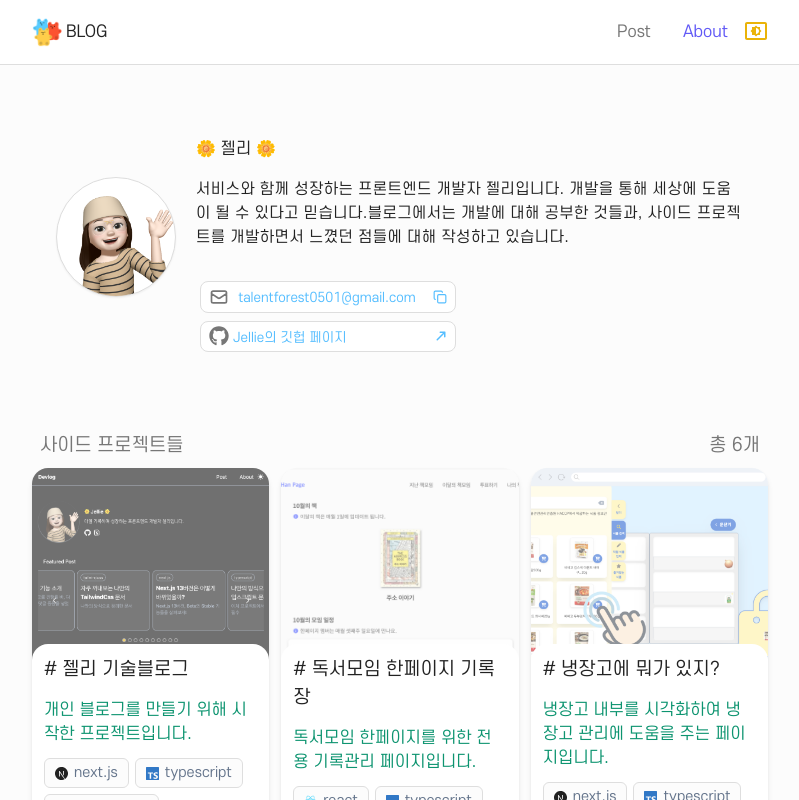
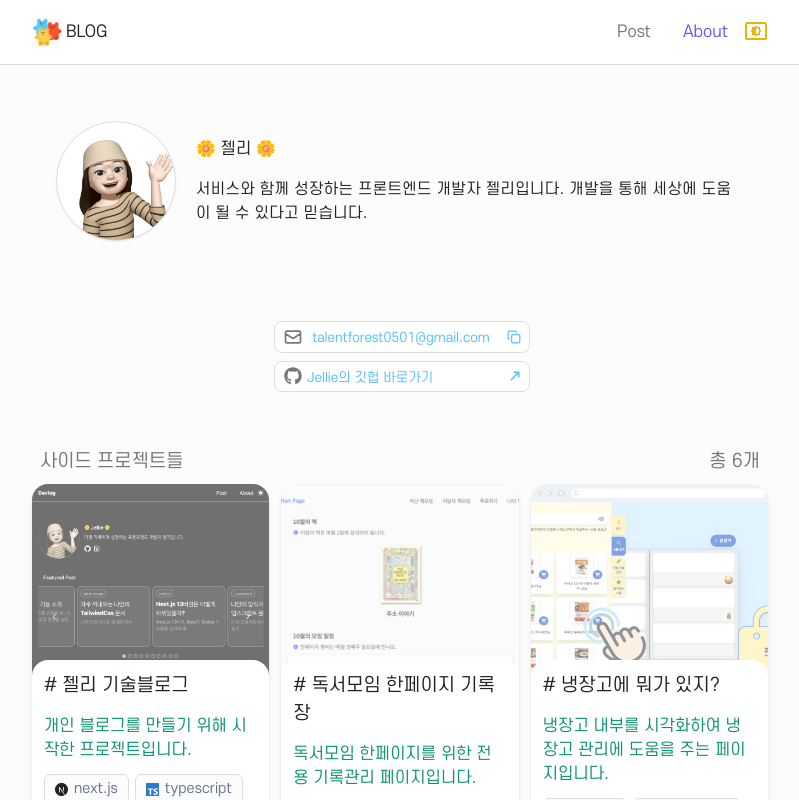
Before and after one commit to talentforest/Jellie-Blog, a Next.js app: page /about in a window 1280 px wide. Shown: the top 800 px of the page, without its empty margins (240-1039 px from the left). Built offline with nearby package versions, Linux system fonts and the light colour scheme.

Commit message:
refactoring: about 페이지 개인정보박스

```diff
--- a/app/about/page.tsx
+++ b/app/about/page.tsx
@@ -1,6 +1,7 @@
-import { getAllProjects } from '@/service/about';
+import { getAllProjects, getPersonalDataList } from '@/service/about';
 import ProjectItem from '@/components/about/project-item';
 import Introduction from '@/components/home/introduction';
+import PersonalDataItem from '@/components/about/personal-data-item';
 
 export const metadata = {
   title: 'About',
@@ -11,14 +12,17 @@ const HEADING_STYLE = 'text-lg flex items-center text-gray';
 
 export default async function AboutPage() {
   const projectList = await getAllProjects();
+  const personalDataList = await getPersonalDataList();
 
   return (
     <>
-      <Introduction
-        extraData
-        introduction='블로그에서는 개발에 대해 공부한 것들과, 사이드 프로젝트를 개발하면서
-          느꼈던 점들에 대해 작성하고 있습니다.'
-      />
+      <Introduction />
+
+      <ul className='relative flex flex-col items-center justify-center gap-2 pl-1 mt-4'>
+        {personalDataList.map(({ type, title, link }) => (
+          <PersonalDataItem key={type} type={type} title={title} link={link} />
+        ))}
+      </ul>
 
       <section className='mx-4 mt-14 mb-8 md:mx-0'>
         <header className='flex mb-2 px-2 justify-between items-center'>
--- /dev/null
+++ b/components/about/personal-data-item.tsx
@@ -0,0 +1,76 @@
+'use client';
+
+import { useState } from 'react';
+import { FaGithub } from 'react-icons/fa';
+import { HiOutlineMail } from 'react-icons/hi';
+import { ImArrowUpRight2 } from 'react-icons/im';
+import { LuCopy } from 'react-icons/lu';
+import { FaCheck } from 'react-icons/fa6';
+
+interface Props {
+  type: string;
+  title: string;
+  link: string;
+}
+
+export default function PersonalDataItem({ type, title, link }: Props) {
+  const [showPasteMsg, setShowPasteMsg] = useState(false);
+
+  const onEmailClick = async () => {
+    if (showPasteMsg) return;
+
+    try {
+      await navigator.clipboard.writeText(link);
+      setShowPasteMsg(true);
+      setTimeout(() => {
+        setShowPasteMsg(false);
+      }, 2000);
+    } catch (e) {
+      alert('복사에 실패하였습니다');
+    }
+  };
+
+  const iconCommonStyle = 'text-gray mr-1 w-5 h-5';
+
+  const dataBoxCommonStyle =
+    'border border-light-gray hover:border-light-yellow group w-64 cursor-pointer hover:-translate-y-0.5 transition flex items-center px-2 py-1 bg-box rounded-lg';
+
+  const titleCommonStyle =
+    'group-hover:text-blue flex-1 text-[13px] text-light-blue mt-0.5 mr-3';
+
+  return (
+    <>
+      {type === 'GitHub' && (
+        <a
+          title={title}
+          href={link}
+          target='_blank'
+          className={dataBoxCommonStyle}
+        >
+          <FaGithub className={`${iconCommonStyle} p-[1px]`} />
+          <span className={titleCommonStyle}>{title}</span>
+          <ImArrowUpRight2 className='w-3 h-3 text-light-blue group-hover:text-blue ' />
+        </a>
+      )}
+
+      {type === 'Email' && (
+        <>
+          <button className={dataBoxCommonStyle} onClick={onEmailClick}>
+            <HiOutlineMail className={iconCommonStyle} />
+            <span className={`${titleCommonStyle}`}>{link}</span>
+            <LuCopy className='w-3.5 h-3.5 text-light-blue group-hover:text-blue' />
+          </button>
+
+          {showPasteMsg && (
+            <div className='border absolute -top-7 flex border-medium-gray bg-box px-2 pb-0.5 pt-1 rounded-lg'>
+              <FaCheck className='text-teal mr-1 w-3.5 h-3.5' />
+              <span className='text-xs text-gray'>
+                이메일 주소가 복사되었습니다!
+              </span>
+            </div>
+          )}
+        </>
+      )}
+    </>
+  );
+}
--- a/components/home/introduction.tsx
+++ b/components/home/introduction.tsx
@@ -1,62 +1,12 @@
 'use client';
 
-import { Fragment, useState } from 'react';
-import { FaGithub } from 'react-icons/fa';
-import { HiOutlineMail } from 'react-icons/hi';
-import { ImArrowUpRight2 } from 'react-icons/im';
-import { LuCopy } from 'react-icons/lu';
-import { FaCheck } from 'react-icons/fa6';
 import Avatar from '../common/avatar';
 
 interface Props {
   introduction?: string;
-  extraData?: boolean;
 }
 
-const email = 'talentforest0501@gmail.com';
-
-const introductionData = [
-  {
-    type: 'Email',
-    title: 'Jellie의 이메일 주소',
-    href: email,
-  },
-  {
-    type: 'GitHub',
-    title: 'Jellie의 깃헙 페이지',
-    href: 'https://github.com/talentforest',
-  },
-];
-
-export default function Introduction({
-  extraData = false,
-  introduction,
-}: Props) {
-  const [showPasteMsg, setShowPasteMsg] = useState(false);
-
-  const iconCommonStyle = 'text-gray w-5 h-5 mr-1';
-
-  const dataBoxCommonStyle =
-    'border border-light-gray hover:border-light-yellow group w-64 cursor-pointer hover:-translate-y-0.5 transition flex items-center px-2 py-1 bg-box rounded-lg';
-
-  const titleCommonStyle = 'flex-1 text-[13px] text-light-blue mt-0.5 mr-3';
-
-  const onEmailClick = async () => {
-    if (showPasteMsg) return;
-
-    try {
-      await navigator.clipboard.writeText(email);
-
-      setShowPasteMsg(true);
-
-      setTimeout(() => {
-        setShowPasteMsg(false);
-      }, 2000);
-    } catch (e) {
-      alert('복사에 실패하였습니다');
-    }
-  };
-
+export default function Introduction({ introduction }: Props) {
   return (
     <section className='w-full mt-14 mb-10 md:mb-20 px-4 flex flex-col justify-center items-center md:flex-row md:justify-between md:items-center md:px-6'>
       <Avatar />
@@ -68,45 +18,6 @@ export default function Introduction({
           세상에 도움이 될 수 있다고 믿습니다.
           {introduction}
         </p>
-
-        {extraData && (
-          <ul className='relative flex flex-col items-center justify-center gap-2 pl-1 mt-4'>
-            {showPasteMsg && (
-              <div className='border absolute -top-7 flex border-medium-gray bg-box px-2 pb-0.5 pt-1 rounded-lg'>
-                <FaCheck className='text-teal mr-1 w-3.5 h-3.5' />
-                <span className='text-xs text-gray'>
-                  이메일 주소가 복사되었습니다!
-                </span>
-              </div>
-            )}
-            {introductionData.map((info) => (
-              <Fragment key={info.type}>
-                {info.type === 'GitHub' ? (
-                  <a
-                    title={info.title}
-                    href={info.href}
-                    target='_blank'
-                    className={`${dataBoxCommonStyle}`}
-                  >
-                    <FaGithub className={`${iconCommonStyle}`} />
-                    <span className={`${titleCommonStyle}`}>{info.title}</span>
-                    <ImArrowUpRight2 className='w-3 h-3 text-light-blue group-hover:text-blue ' />
-                  </a>
-                ) : (
-                  <button
-                    className={`${dataBoxCommonStyle}`}
-                    onClick={onEmailClick}
-                  >
-                    <HiOutlineMail className={`${iconCommonStyle}`} />
-                    <span className={`${titleCommonStyle}`}>{info.href}</span>
-
-                    <LuCopy className='w-3.5 h-3.5 text-light-blue group-hover:text-blue' />
-                  </button>
-                )}
-              </Fragment>
-            ))}
-          </ul>
-        )}
       </div>
     </section>
   );
--- a/components/posts/post-header.tsx
+++ b/components/posts/post-header.tsx
@@ -19,7 +19,7 @@ export default function PostHeader({ contents }: Props) {
 
   return (
     <>
-      <header className='w-full sticky top-16 md:top-[78px] rounded-b-[30px] mb-5 px-5 md:px-8 py-8 md:pt-20 md:pb-14 flex flex-col items-start'>
+      <header className='w-full sticky border top-16 md:top-[78px] rounded-b-[30px] mb-5 px-5 md:px-8 py-8 md:pt-20 md:pb-14 flex flex-col items-start'>
         {thumbnail && title && category ? (
           <Image
             src={`/images/${category}/${thumbnail}`}
--- a/data/contact.json
+++ b/data/contact.json
@@ -1,8 +1,17 @@
 [
-  { "name": "GITHUB", "item": "https://github.com/talentforest" },
   {
-    "name": "BLOG",
-    "item": "https://jellieblog.dev/"
+    "type": "Email",
+    "title": "Jellie의 이메일",
+    "link": "talentforest0501@gmail.com"
   },
-  { "name": "EMAIL", "item": "talentforest0501@gmail.com" }
+  {
+    "type": "GitHub",
+    "title": "Jellie의 깃헙 바로가기",
+    "link": "https://github.com/talentforest"
+  },
+  {
+    "type": "Blog",
+    "title": "Jellie의 기술블로그 바로가기",
+    "link": "https://jellieblog.dev/"
+  }
 ]
--- a/next.config.js
+++ b/next.config.js
@@ -1,16 +1,16 @@
-const withPWA = require('next-pwa')({
-  dest: 'public',
-});
-
-const settings = {
-  env: {},
-  devIndicators: {
-    autoPrerender: false,
-  },
-  pwa: {
-    dest: 'public',
+/** @type {import('next').NextConfig} */
+const nextConfig = {
+  reactStrictMode: true,
+  swcMinify: true,
+  compiler: {
+    removeConsole: process.env.NODE_ENV !== 'development',
   },
 };
 
-module.exports =
-  process.env.NODE_ENV === 'development' ? settings : withPWA(settings);
+const withPWA = require('next-pwa')({
+  dest: 'public',
+  disable: process.env.NODE_ENV === 'development',
+  register: true,
+});
+
+module.exports = withPWA(nextConfig);
--- a/service/about.ts
+++ b/service/about.ts
@@ -11,8 +11,20 @@ export interface Project {
   relatedPosts: string;
 }
 
+export interface PersonalData {
+  type: string;
+  title: string;
+  link: string;
+}
+
 export async function getAllProjects(): Promise<Project[]> {
   const filePath = path.join(process.cwd(), 'data', 'projects.json');
   const data = await fs.readFile(filePath, 'utf-8');
   return JSON.parse(data);
 }
+
+export async function getPersonalDataList(): Promise<PersonalData[]> {
+  const filePath = path.join(process.cwd(), 'data', 'contact.json');
+  const data = await fs.readFile(filePath, 'utf-8');
+  return JSON.parse(data);
+}
```
